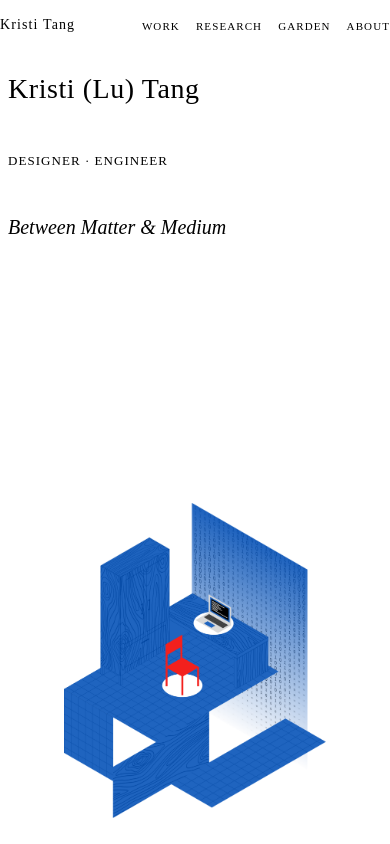
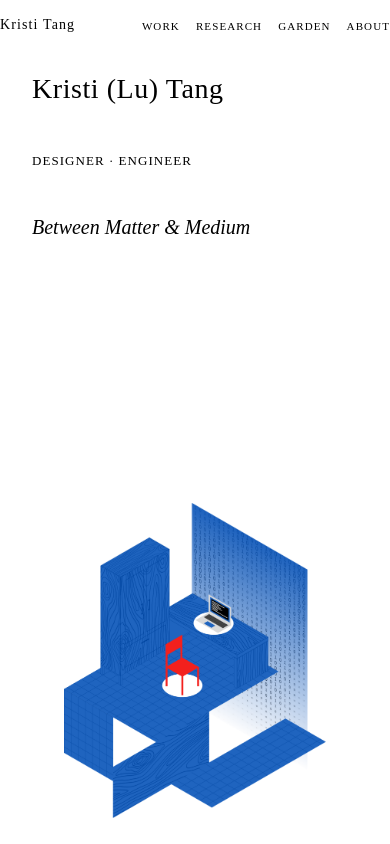
Before and after one commit to kristitang-dev/kristitang-dev.github.io, a React (Vite) app: page / in a window 390 px wide. Shown: the top 844 px of the page. Built offline with nearby package versions, Linux system fonts and the light colour scheme; the HTML template or start-up script is replaced by a standard one.

Commit message:
Update HeroContent.css

```diff
--- a/src/components/Hero/HeroContent.css
+++ b/src/components/Hero/HeroContent.css
@@ -11,6 +11,9 @@
   align-items: center;
   padding: var(--section-padding);
   padding-top: calc(var(--section-padding) + 3rem);
+  /* Push copy toward page center while staying in the left half */
+  padding-left: clamp(4.5rem, 14vw, 11rem);
+  justify-content: flex-end;
 }
 
 .hero-content__right {
@@ -106,8 +109,10 @@
   .hero-content__left {
     flex: none;
     padding-top: calc(var(--section-padding) + 4rem);
+    padding-left: clamp(1.5rem, 6vw, 3rem);
     min-height: 30vh;
     align-items: flex-end;
+    justify-content: flex-start;
   }
 
   .hero-content__right {
```
